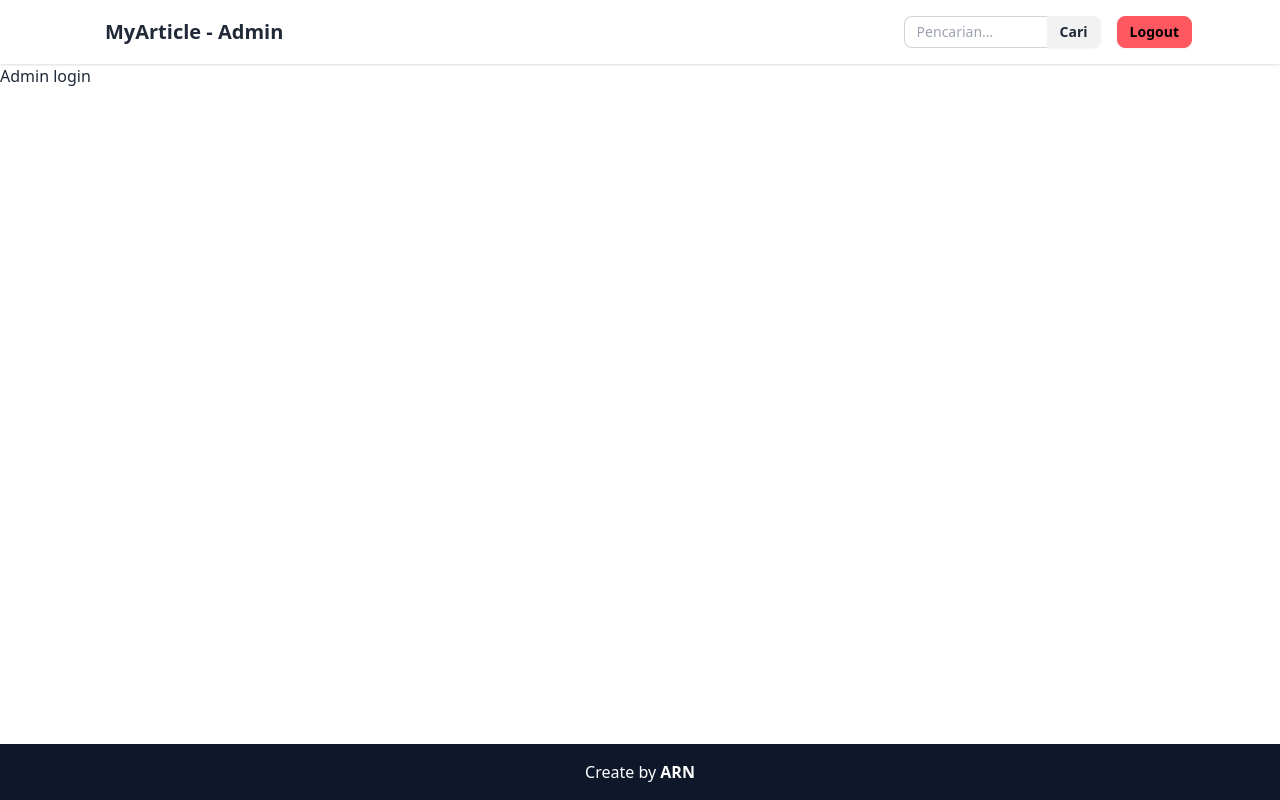
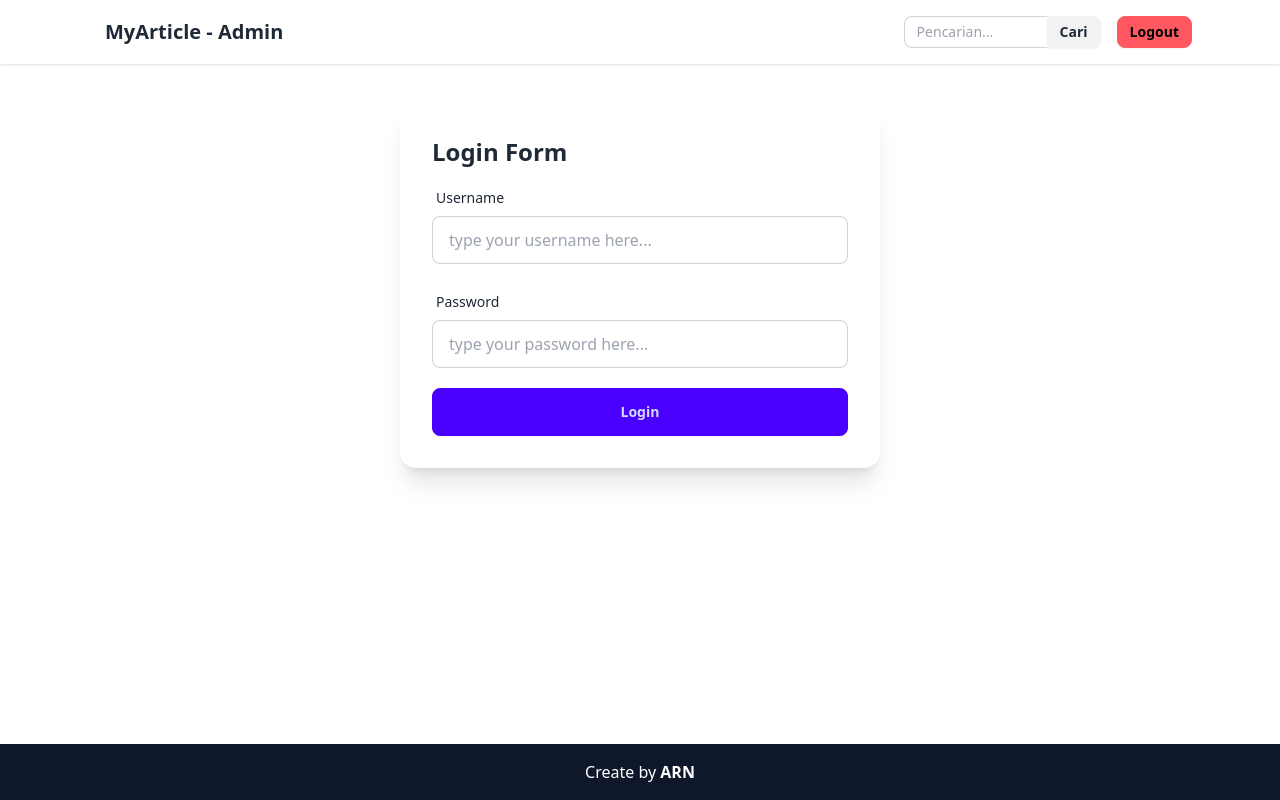
Before and after one commit to AndyARN/Tugas-Project-Neuversity, a React (Vite) app: page /admin/login in a window 1280 px wide. Built offline with nearby package versions, Linux system fonts and the light colour scheme.

Commit message:
create login form, section login, input component for admin login

```diff
--- /dev/null
+++ b/src/components/block/Input.jsx
@@ -0,0 +1,22 @@
+/* eslint-disable react/prop-types */
+/* eslint-disable no-unused-vars */
+import React from "react";
+
+export default function Input({
+  label = "label",
+  type = "text",
+  placeholder = "type here...",
+}) {
+  return (
+    <label className="form-control w-full mb-5">
+      <div className="label">
+        <span className="label-text">{label}</span>
+      </div>
+      <input
+        type={type}
+        placeholder={placeholder}
+        className="input input-bordered w-full"
+      />
+    </label>
+  );
+}
--- /dev/null
+++ b/src/components/block/LoginForm.jsx
@@ -0,0 +1,32 @@
+/* eslint-disable no-unused-vars */
+import React from "react";
+import Input from "./Input";
+
+export default function LoginForm() {
+  return (
+    <div className="card shadow-xl bg-base-100">
+      <div className="card-body">
+        <form className="flex flex-col items-stretch">
+          {/* title */}
+          <h2 className="text-2xl font-bold mb-3">Login Form</h2>
+          {/* username */}
+          <Input
+            label="Username"
+            type="text"
+            placeholder="type your username here..."
+          />
+
+          {/* password */}
+          <Input
+            label="Password"
+            type="password"
+            placeholder="type your password here..."
+          />
+
+          {/* submit */}
+          <button className="btn btn-primary">Login</button>
+        </form>
+      </div>
+    </div>
+  );
+}
--- /dev/null
+++ b/src/components/section/SectionLogin.jsx
@@ -0,0 +1,11 @@
+/* eslint-disable no-unused-vars */
+import React from "react";
+import LoginForm from "../block/LoginForm";
+
+export default function SectionLogin() {
+  return (
+    <section className="container mt-10 max-w-screen-sm">
+      <LoginForm />
+    </section>
+  );
+}
--- a/src/pages/AdminLogin.jsx
+++ b/src/pages/AdminLogin.jsx
@@ -1,11 +1,12 @@
 /* eslint-disable no-unused-vars */
 import React from "react";
 import AdminLayout from "../layouts/AdminLayout";
+import SectionLogin from "../components/section/SectionLogin";
 
 export default function AdminLogin() {
   return (
     <AdminLayout>
-      <div>Admin login</div>
+      <SectionLogin />
     </AdminLayout>
   );
 }
```
